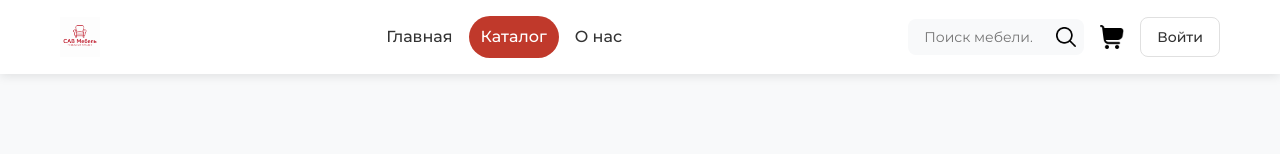
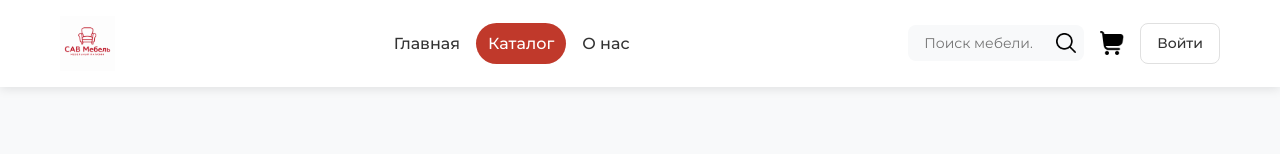
Before and after one commit to chikony/sav-mebel, a Vue app: page /catalog in a window 1280 px wide. Shown: the top 154 px of the page. Built offline with nearby package versions, Linux system fonts and the light colour scheme.

Commit message:
increase logo size, match header background

```diff
--- a/src/components/Header.vue
+++ b/src/components/Header.vue
@@ -121,9 +121,10 @@ function logout() {
 }
 
 .logo-image {
-  height: 40px;
+  height: 55px;
   width: auto;
   display: block;
+  background: var(--white);
 }
 
 .nav {
```
